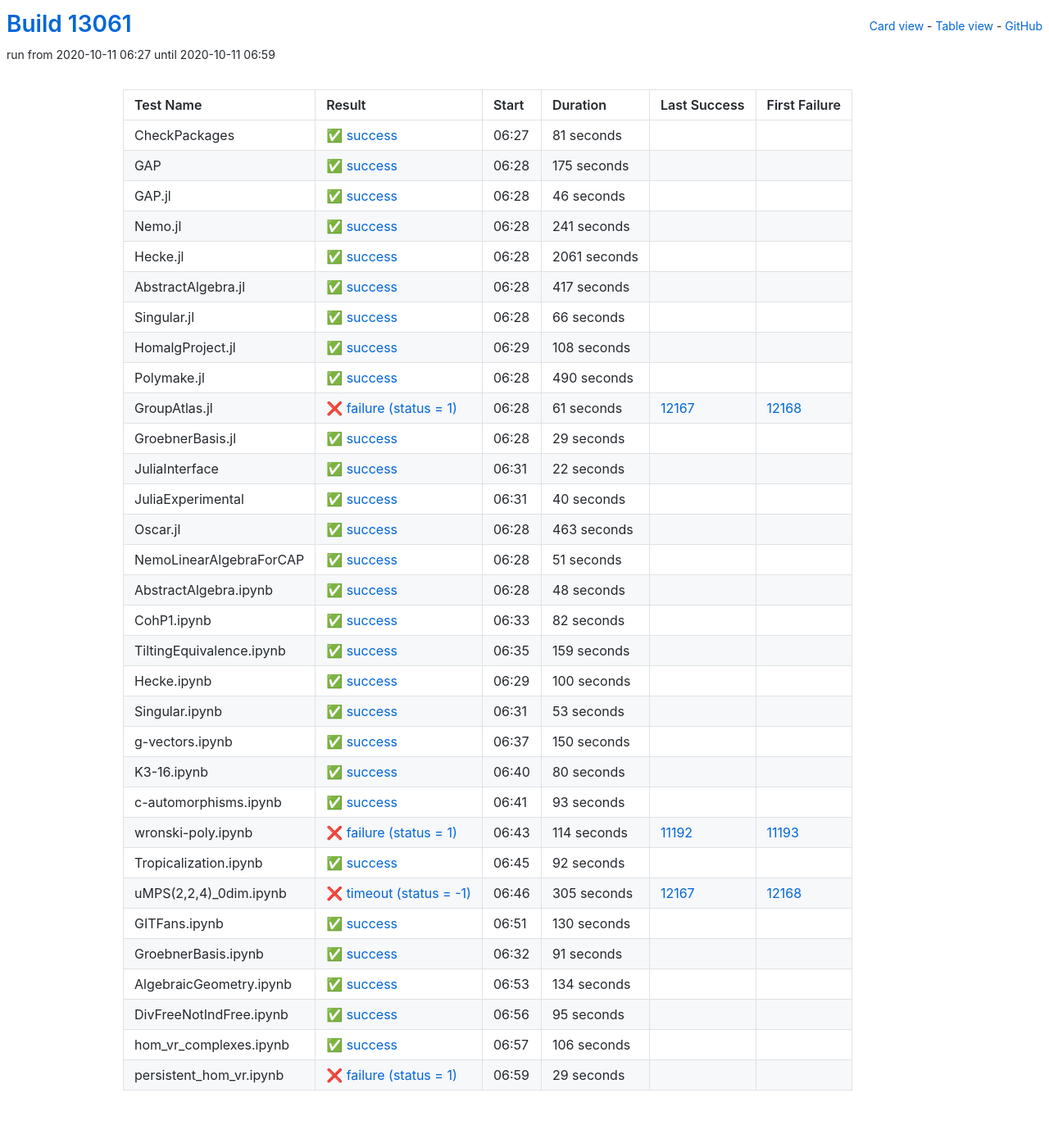
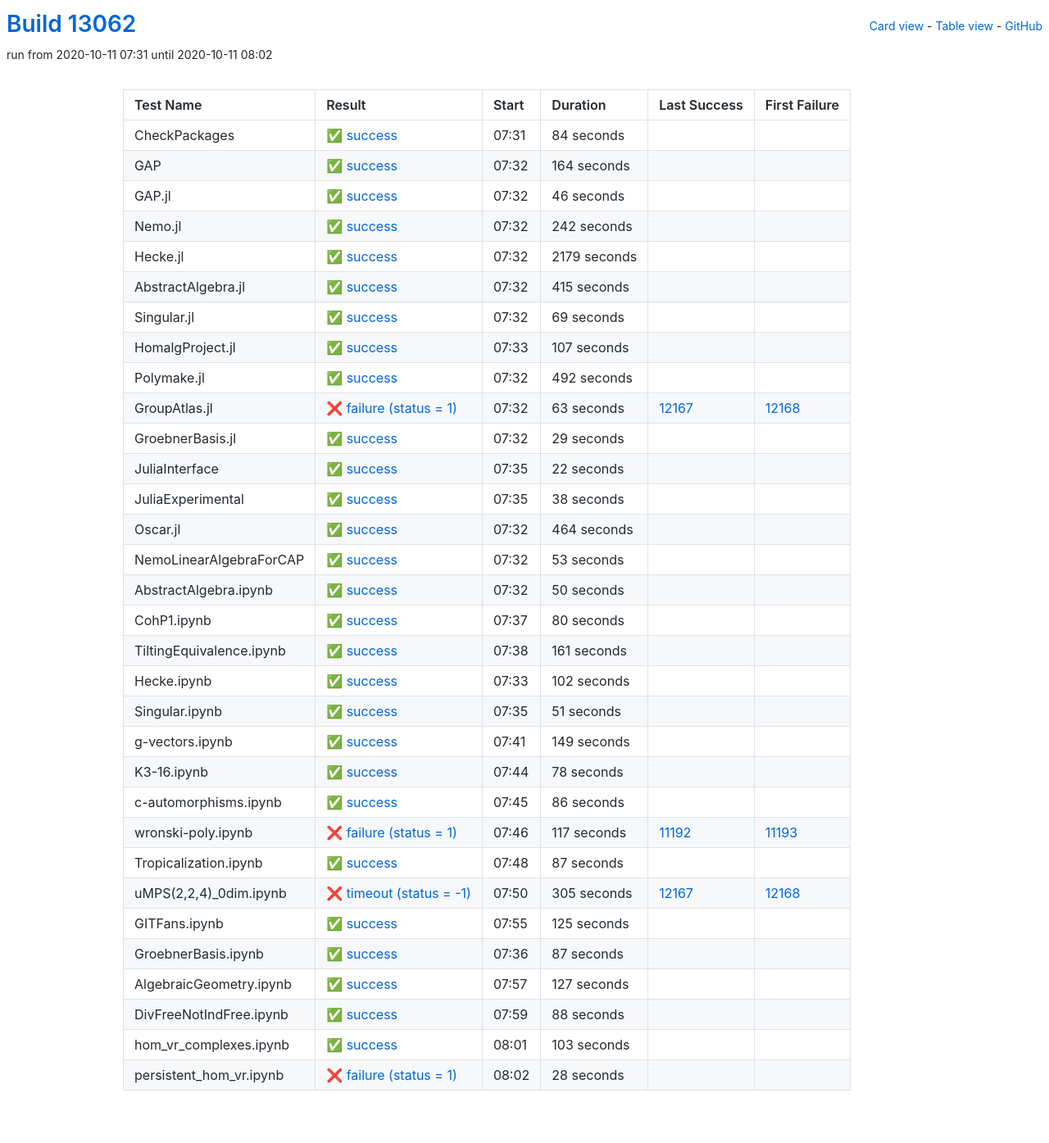
Before and after one commit to oscar-system/oscar-ci-status, a Jekyll site: the page built from table.html, in a window 1280 px wide. Shown: the whole page at 82% size. Built offline with Jekyll 4.4.1, drawn with Linux system fonts in a browser that asks for light colours.

Commit message:
Build #13062

```diff
--- a/_data/ci.yml
+++ b/_data/ci.yml
@@ -1,6 +1,6 @@
 ---
-build: 13061
-build_url: https://oscarci.mathematik.uni-kl.de/job/oscar/13061/
+build: 13062
+build_url: https://oscarci.mathematik.uni-kl.de/job/oscar/13062/
 job: oscar
 organization: oscar-system
 repo: oscar-ci-status
@@ -8,32 +8,32 @@
 tests:
 - name: CheckPackages
   id: checkpackages
-  log: https://oscarci.mathematik.uni-kl.de/job/oscar/13061/artifact/logs/build-13061/CheckPackages.log
-  start: 2020-10-11 06:27
+  log: https://oscarci.mathematik.uni-kl.de/job/oscar/13062/artifact/logs/build-13062/CheckPackages.log
+  start: 2020-10-11 07:31
   success: true
   exitcode: 0
   status: success
-  duration: 81
+  duration: 84
   last_success: false
   last_success_url:
   first_failure: false
   first_failure_url:
 - name: GAP
   id: gap
-  log: https://oscarci.mathematik.uni-kl.de/job/oscar/13061/artifact/logs/build-13061/GAP.log
-  start: 2020-10-11 06:28
+  log: https://oscarci.mathematik.uni-kl.de/job/oscar/13062/artifact/logs/build-13062/GAP.log
+  start: 2020-10-11 07:32
   success: true
   exitcode: 0
   status: success
-  duration: 175
+  duration: 164
   last_success: false
   last_success_url:
   first_failure: false
   first_failure_url:
 - name: GAP.jl
   id: gap-jl
-  log: https://oscarci.mathematik.uni-kl.de/job/oscar/13061/artifact/logs/build-13061/GAP.jl.log
-  start: 2020-10-11 06:28
+  log: https://oscarci.mathematik.uni-kl.de/job/oscar/13062/artifact/logs/build-13062/GAP.jl.log
+  start: 2020-10-11 07:32
   success: true
   exitcode: 0
   status: success
@@ -44,92 +44,92 @@
   first_failure_url:
 - name: Nemo.jl
   id: nemo-jl
-  log: https://oscarci.mathematik.uni-kl.de/job/oscar/13061/artifact/logs/build-13061/Nemo.jl.log
-  start: 2020-10-11 06:28
+  log: https://oscarci.mathematik.uni-kl.de/job/oscar/13062/artifact/logs/build-13062/Nemo.jl.log
+  start: 2020-10-11 07:32
   success: true
   exitcode: 0
   status: success
-  duration: 241
+  duration: 242
   last_success: false
   last_success_url:
   first_failure: false
   first_failure_url:
 - name: Hecke.jl
   id: hecke-jl
-  log: https://oscarci.mathematik.uni-kl.de/job/oscar/13061/artifact/logs/build-13061/Hecke.jl.log
-  start: 2020-10-11 06:28
+  log: https://oscarci.mathematik.uni-kl.de/job/oscar/13062/artifact/logs/build-13062/Hecke.jl.log
+  start: 2020-10-11 07:32
   success: true
   exitcode: 0
   status: success
-  duration: 2061
+  duration: 2179
   last_success: false
   last_success_url:
   first_failure: false
   first_failure_url:
 - name: AbstractAlgebra.jl
   id: abstractalgebra-jl
-  log: https://oscarci.mathematik.uni-kl.de/job/oscar/13061/artifact/logs/build-13061/AbstractAlgebra.jl.log
-  start: 2020-10-11 06:28
+  log: https://oscarci.mathematik.uni-kl.de/job/oscar/13062/artifact/logs/build-13062/AbstractAlgebra.jl.log
+  start: 2020-10-11 07:32
   success: true
   exitcode: 0
   status: success
-  duration: 417
+  duration: 415
   last_success: false
   last_success_url:
   first_failure: false
   first_failure_url:
 - name: Singular.jl
   id: singular-jl
-  log: https://oscarci.mathematik.uni-kl.de/job/oscar/13061/artifact/logs/build-13061/Singular.jl.log
-  start: 2020-10-11 06:28
+  log: https://oscarci.mathematik.uni-kl.de/job/oscar/13062/artifact/logs/build-13062/Singular.jl.log
+  start: 2020-10-11 07:32
   success: true
   exitcode: 0
   status: success
-  duration: 66
+  duration: 69
   last_success: false
   last_success_url:
   first_failure: false
   first_failure_url:
 - name: HomalgProject.jl
   id: homalgproject-jl
-  log: https://oscarci.mathematik.uni-kl.de/job/oscar/13061/artifact/logs/build-13061/HomalgProject.jl.log
-  start: 2020-10-11 06:29
+  log: https://oscarci.mathematik.uni-kl.de/job/oscar/13062/artifact/logs/build-13062/HomalgProject.jl.log
+  start: 2020-10-11 07:33
   success: true
   exitcode: 0
   status: success
-  duration: 108
+  duration: 107
   last_success: false
   last_success_url:
   first_failure: false
   first_failure_url:
 - name: Polymake.jl
   id: polymake-jl
-  log: https://oscarci.mathematik.uni-kl.de/job/oscar/13061/artifact/logs/build-13061/Polymake.jl.log
-  start: 2020-10-11 06:28
+  log: https://oscarci.mathematik.uni-kl.de/job/oscar/13062/artifact/logs/build-13062/Polymake.jl.log
+  start: 2020-10-11 07:32
   success: true
   exitcode: 0
   status: success
-  duration: 490
+  duration: 492
   last_success: false
   last_success_url:
   first_failure: false
   first_failure_url:
 - name: GroupAtlas.jl
   id: groupatlas-jl
-  log: https://oscarci.mathematik.uni-kl.de/job/oscar/13061/artifact/logs/build-13061/GroupAtlas.jl.log
-  start: 2020-10-11 06:28
+  log: https://oscarci.mathematik.uni-kl.de/job/oscar/13062/artifact/logs/build-13062/GroupAtlas.jl.log
+  start: 2020-10-11 07:32
   success: false
   exitcode: 1
   status: failure
-  duration: 61
+  duration: 63
   last_success: 12167
   last_success_url: https://oscarci.mathematik.uni-kl.de/job/oscar/12167/
   first_failure: 12168
   first_failure_url: https://oscarci.mathematik.uni-kl.de/job/oscar/12168/
 - name: GroebnerBasis.jl
   id: groebnerbasis-jl
-  log: https://oscarci.mathematik.uni-kl.de/job/oscar/13061/artifact/logs/build-13061/GroebnerBasis.jl.log
-  start: 2020-10-11 06:28
+  log: https://oscarci.mathematik.uni-kl.de/job/oscar/13062/artifact/logs/build-13062/GroebnerBasis.jl.log
+  start: 2020-10-11 07:32
   success: true
   exitcode: 0
   status: success
@@ -140,8 +140,8 @@
   first_failure_url:
 - name: JuliaInterface
   id: juliainterface
-  log: https://oscarci.mathematik.uni-kl.de/job/oscar/13061/artifact/logs/build-13061/JuliaInterface.log
-  start: 2020-10-11 06:31
+  log: https://oscarci.mathematik.uni-kl.de/job/oscar/13062/artifact/logs/build-13062/JuliaInterface.log
+  start: 2020-10-11 07:35
   success: true
   exitcode: 0
   status: success
@@ -152,32 +152,92 @@
   first_failure_url:
 - name: JuliaExperimental
   id: juliaexperimental
-  log: https://oscarci.mathematik.uni-kl.de/job/oscar/13061/artifact/logs/build-13061/JuliaExperimental.log
-  start: 2020-10-11 06:31
+  log: https://oscarci.mathematik.uni-kl.de/job/oscar/13062/artifact/logs/build-13062/JuliaExperimental.log
+  start: 2020-10-11 07:35
   success: true
   exitcode: 0
   status: success
-  duration: 40
+  duration: 38
   last_success: false
   last_success_url:
   first_failure: false
   first_failure_url:
 - name: Oscar.jl
   id: oscar-jl
-  log: https://oscarci.mathematik.uni-kl.de/job/oscar/13061/artifact/logs/build-13061/Oscar.jl.log
-  start: 2020-10-11 06:28
+  log: https://oscarci.mathematik.uni-kl.de/job/oscar/13062/artifact/logs/build-13062/Oscar.jl.log
+  start: 2020-10-11 07:32
   success: true
   exitcode: 0
   status: success
-  duration: 463
+  duration: 464
   last_success: false
   last_success_url:
   first_failure: false
   first_failure_url:
 - name: NemoLinearAlgebraForCAP
   id: nemolinearalgebraforcap
-  log: https://oscarci.mathematik.uni-kl.de/job/oscar/13061/artifact/logs/build-13061/NemoLinearAlgebraForCAP.log
-  start: 2020-10-11 06:28
+  log: https://oscarci.mathematik.uni-kl.de/job/oscar/13062/artifact/logs/build-13062/NemoLinearAlgebraForCAP.log
+  start: 2020-10-11 07:32
+  success: true
+  exitcode: 0
+  status: success
+  duration: 53
+  last_success: false
+  last_success_url:
+  first_failure: false
+  first_failure_url:
+- name: AbstractAlgebra.ipynb
+  id: abstractalgebra-ipynb
+  log: https://oscarci.mathematik.uni-kl.de/job/oscar/13062/artifact/logs/build-13062/AbstractAlgebra.ipynb.log
+  start: 2020-10-11 07:32
+  success: true
+  exitcode: 0
+  status: success
+  duration: 50
+  last_success: false
+  last_success_url:
+  first_failure: false
+  first_failure_url:
+- name: CohP1.ipynb
+  id: cohp1-ipynb
+  log: https://oscarci.mathematik.uni-kl.de/job/oscar/13062/artifact/logs/build-13062/CohP1.ipynb.log
+  start: 2020-10-11 07:37
+  success: true
+  exitcode: 0
+  status: success
+  duration: 80
+  last_success: false
+  last_success_url:
+  first_failure: false
+  first_failure_url:
+- name: TiltingEquivalence.ipynb
+  id: tiltingequivalence-ipynb
+  log: https://oscarci.mathematik.uni-kl.de/job/oscar/13062/artifact/logs/build-13062/TiltingEquivalence.ipynb.log
+  start: 2020-10-11 07:38
+  success: true
+  exitcode: 0
+  status: success
+  duration: 161
+  last_success: false
+  last_success_url:
+  first_failure: false
+  first_failure_url:
+- name: Hecke.ipynb
+  id: hecke-ipynb
+  log: https://oscarci.mathematik.uni-kl.de/job/oscar/13062/artifact/logs/build-13062/Hecke.ipynb.log
+  start: 2020-10-11 07:33
+  success: true
+  exitcode: 0
+  status: success
+  duration: 102
+  last_success: false
+  last_success_url:
+  first_failure: false
+  first_failure_url:
+- name: Singular.ipynb
+  id: singular-ipynb
+  log: https://oscarci.mathematik.uni-kl.de/job/oscar/13062/artifact/logs/build-13062/Singular.ipynb.log
+  start: 2020-10-11 07:35
   success: true
   exitcode: 0
   status: success
@@ -186,130 +246,70 @@
   last_success_url:
   first_failure: false
   first_failure_url:
-- name: AbstractAlgebra.ipynb
-  id: abstractalgebra-ipynb
-  log: https://oscarci.mathematik.uni-kl.de/job/oscar/13061/artifact/logs/build-13061/AbstractAlgebra.ipynb.log
-  start: 2020-10-11 06:28
+- name: g-vectors.ipynb
+  id: g-vectors-ipynb
+  log: https://oscarci.mathematik.uni-kl.de/job/oscar/13062/artifact/logs/build-13062/g-vectors.ipynb.log
+  start: 2020-10-11 07:41
   success: true
   exitcode: 0
   status: success
-  duration: 48
-  last_success: false
-  last_success_url:
-  first_failure: false
-  first_failure_url:
-- name: CohP1.ipynb
-  id: cohp1-ipynb
-  log: https://oscarci.mathematik.uni-kl.de/job/oscar/13061/artifact/logs/build-13061/CohP1.ipynb.log
-  start: 2020-10-11 06:33
-  success: true
-  exitcode: 0
-  status: success
-  duration: 82
-  last_success: false
-  last_success_url:
-  first_failure: false
-  first_failure_url:
-- name: TiltingEquivalence.ipynb
-  id: tiltingequivalence-ipynb
-  log: https://oscarci.mathematik.uni-kl.de/job/oscar/13061/artifact/logs/build-13061/TiltingEquivalence.ipynb.log
-  start: 2020-10-11 06:35
-  success: true
-  exitcode: 0
-  status: success
-  duration: 159
-  last_success: false
-  last_success_url:
-  first_failure: false
-  first_failure_url:
-- name: Hecke.ipynb
-  id: hecke-ipynb
-  log: https://oscarci.mathematik.uni-kl.de/job/oscar/13061/artifact/logs/build-13061/Hecke.ipynb.log
-  start: 2020-10-11 06:29
-  success: true
-  exitcode: 0
-  status: success
-  duration: 100
-  last_success: false
-  last_success_url:
-  first_failure: false
-  first_failure_url:
-- name: Singular.ipynb
-  id: singular-ipynb
-  log: https://oscarci.mathematik.uni-kl.de/job/oscar/13061/artifact/logs/build-13061/Singular.ipynb.log
-  start: 2020-10-11 06:31
-  success: true
-  exitcode: 0
-  status: success
-  duration: 53
-  last_success: false
-  last_success_url:
-  first_failure: false
-  first_failure_url:
-- name: g-vectors.ipynb
-  id: g-vectors-ipynb
-  log: https://oscarci.mathematik.uni-kl.de/job/oscar/13061/artifact/logs/build-13061/g-vectors.ipynb.log
-  start: 2020-10-11 06:37
-  success: true
-  exitcode: 0
-  status: success
-  duration: 150
+  duration: 149
   last_success: false
   last_success_url:
   first_failure: false
   first_failure_url:
 - name: K3-16.ipynb
   id: k3-16-ipynb
-  log: https://oscarci.mathematik.uni-kl.de/job/oscar/13061/artifact/logs/build-13061/K3-16.ipynb.log
-  start: 2020-10-11 06:40
+  log: https://oscarci.mathematik.uni-kl.de/job/oscar/13062/artifact/logs/build-13062/K3-16.ipynb.log
+  start: 2020-10-11 07:44
   success: true
   exitcode: 0
   status: success
-  duration: 80
+  duration: 78
   last_success: false
   last_success_url:
   first_failure: false
   first_failure_url:
 - name: c-automorphisms.ipynb
   id: c-automorphisms-ipynb
-  log: https://oscarci.mathematik.uni-kl.de/job/oscar/13061/artifact/logs/build-13061/c-automorphisms.ipynb.log
-  start: 2020-10-11 06:41
+  log: https://oscarci.mathematik.uni-kl.de/job/oscar/13062/artifact/logs/build-13062/c-automorphisms.ipynb.log
+  start: 2020-10-11 07:45
   success: true
   exitcode: 0
   status: success
-  duration: 93
+  duration: 86
   last_success: false
   last_success_url:
   first_failure: false
   first_failure_url:
 - name: wronski-poly.ipynb
   id: wronski-poly-ipynb
-  log: https://oscarci.mathematik.uni-kl.de/job/oscar/13061/artifact/logs/build-13061/wronski-poly.ipynb.log
-  start: 2020-10-11 06:43
+  log: https://oscarci.mathematik.uni-kl.de/job/oscar/13062/artifact/logs/build-13062/wronski-poly.ipynb.log
+  start: 2020-10-11 07:46
   success: false
   exitcode: 1
   status: failure
-  duration: 114
+  duration: 117
   last_success: 11192
   last_success_url: https://oscarci.mathematik.uni-kl.de/job/oscar/11192/
   first_failure: 11193
   first_failure_url: https://oscarci.mathematik.uni-kl.de/job/oscar/11193/
 - name: Tropicalization.ipynb
   id: tropicalization-ipynb
-  log: https://oscarci.mathematik.uni-kl.de/job/oscar/13061/artifact/logs/build-13061/Tropicalization.ipynb.log
-  start: 2020-10-11 06:45
+  log: https://oscarci.mathematik.uni-kl.de/job/oscar/13062/artifact/logs/build-13062/Tropicalization.ipynb.log
+  start: 2020-10-11 07:48
   success: true
   exitcode: 0
   status: success
-  duration: 92
+  duration: 87
   last_success: false
   last_success_url:
   first_failure: false
   first_failure_url:
 - name: uMPS(2,2,4)_0dim.ipynb
   id: umps-2-2-4-0dim-ipynb
-  log: https://oscarci.mathematik.uni-kl.de/job/oscar/13061/artifact/logs/build-13061/uMPS-2-2-4-_0dim.ipynb.log
-  start: 2020-10-11 06:46
+  log: https://oscarci.mathematik.uni-kl.de/job/oscar/13062/artifact/logs/build-13062/uMPS-2-2-4-_0dim.ipynb.log
+  start: 2020-10-11 07:50
   success: false
   exitcode: -1
   status: timeout
@@ -320,72 +320,72 @@
   first_failure_url: https://oscarci.mathematik.uni-kl.de/job/oscar/12168/
 - name: GITFans.ipynb
   id: gitfans-ipynb
-  log: https://oscarci.mathematik.uni-kl.de/job/oscar/13061/artifact/logs/build-13061/GITFans.ipynb.log
-  start: 2020-10-11 06:51
+  log: https://oscarci.mathematik.uni-kl.de/job/oscar/13062/artifact/logs/build-13062/GITFans.ipynb.log
+  start: 2020-10-11 07:55
   success: true
   exitcode: 0
   status: success
-  duration: 130
+  duration: 125
   last_success: false
   last_success_url:
   first_failure: false
   first_failure_url:
 - name: GroebnerBasis.ipynb
   id: groebnerbasis-ipynb
-  log: https://oscarci.mathematik.uni-kl.de/job/oscar/13061/artifact/logs/build-13061/GroebnerBasis.ipynb.log
-  start: 2020-10-11 06:32
+  log: https://oscarci.mathematik.uni-kl.de/job/oscar/13062/artifact/logs/build-13062/GroebnerBasis.ipynb.log
+  start: 2020-10-11 07:36
   success: true
   exitcode: 0
   status: success
-  duration: 91
+  duration: 87
   last_success: false
   last_success_url:
   first_failure: false
   first_failure_url:
 - name: AlgebraicGeometry.ipynb
   id: algebraicgeometry-ipynb
-  log: https://oscarci.mathematik.uni-kl.de/job/oscar/13061/artifact/logs/build-13061/AlgebraicGeometry.ipynb.log
-  start: 2020-10-11 06:53
+  log: https://oscarci.mathematik.uni-kl.de/job/oscar/13062/artifact/logs/build-13062/AlgebraicGeometry.ipynb.log
+  start: 2020-10-11 07:57
   success: true
   exitcode: 0
   status: success
-  duration: 134
+  duration: 127
   last_success: false
   last_success_url:
   first_failure: false
   first_failure_url:
 - name: DivFreeNotIndFree.ipynb
   id: divfreenotindfree-ipynb
-  log: https://oscarci.mathematik.uni-kl.de/job/oscar/13061/artifact/logs/build-13061/DivFreeNotIndFree.ipynb.log
-  start: 2020-10-11 06:56
+  log: https://oscarci.mathematik.uni-kl.de/job/oscar/13062/artifact/logs/build-13062/DivFreeNotIndFree.ipynb.log
+  start: 2020-10-11 07:59
   success: true
   exitcode: 0
   status: success
-  duration: 95
+  duration: 88
   last_success: false
   last_success_url:
   first_failure: false
   first_failure_url:
 - name: hom_vr_complexes.ipynb
   id: hom-vr-complexes-ipynb
-  log: https://oscarci.mathematik.uni-kl.de/job/oscar/13061/artifact/logs/build-13061/hom_vr_complexes.ipynb.log
-  start: 2020-10-11 06:57
+  log: https://oscarci.mathematik.uni-kl.de/job/oscar/13062/artifact/logs/build-13062/hom_vr_complexes.ipynb.log
+  start: 2020-10-11 08:01
   success: true
   exitcode: 0
   status: success
-  duration: 106
+  duration: 103
   last_success: false
   last_success_url:
   first_failure: false
   first_failure_url:
 - name: persistent_hom_vr.ipynb
   id: persistent-hom-vr-ipynb
-  log: https://oscarci.mathematik.uni-kl.de/job/oscar/13061/artifact/logs/build-13061/persistent_hom_vr.ipynb.log
-  start: 2020-10-11 06:59
+  log: https://oscarci.mathematik.uni-kl.de/job/oscar/13062/artifact/logs/build-13062/persistent_hom_vr.ipynb.log
+  start: 2020-10-11 08:02
   success: false
   exitcode: 1
   status: failure
-  duration: 29
+  duration: 28
   last_success: false
   last_success_url:
   first_failure: false
```
Also changed, not shown: README.md.
